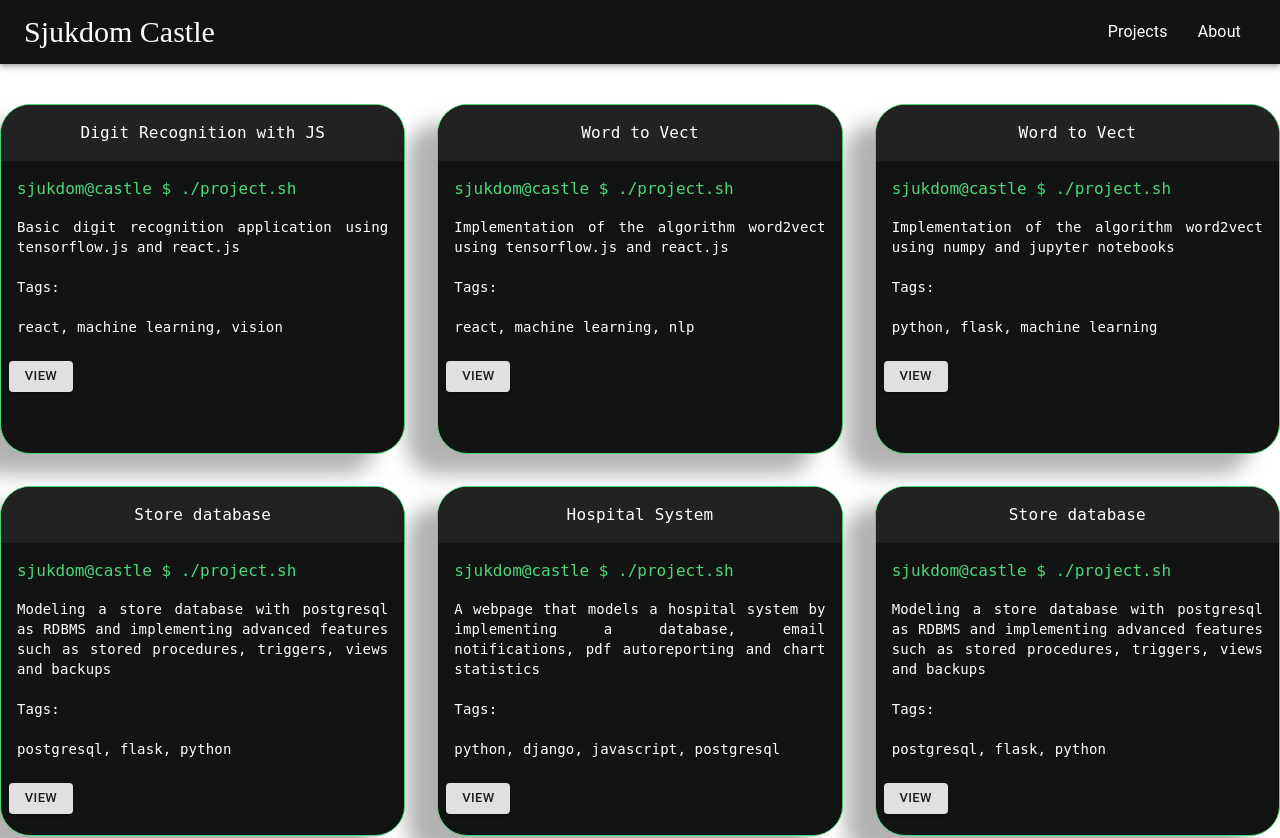
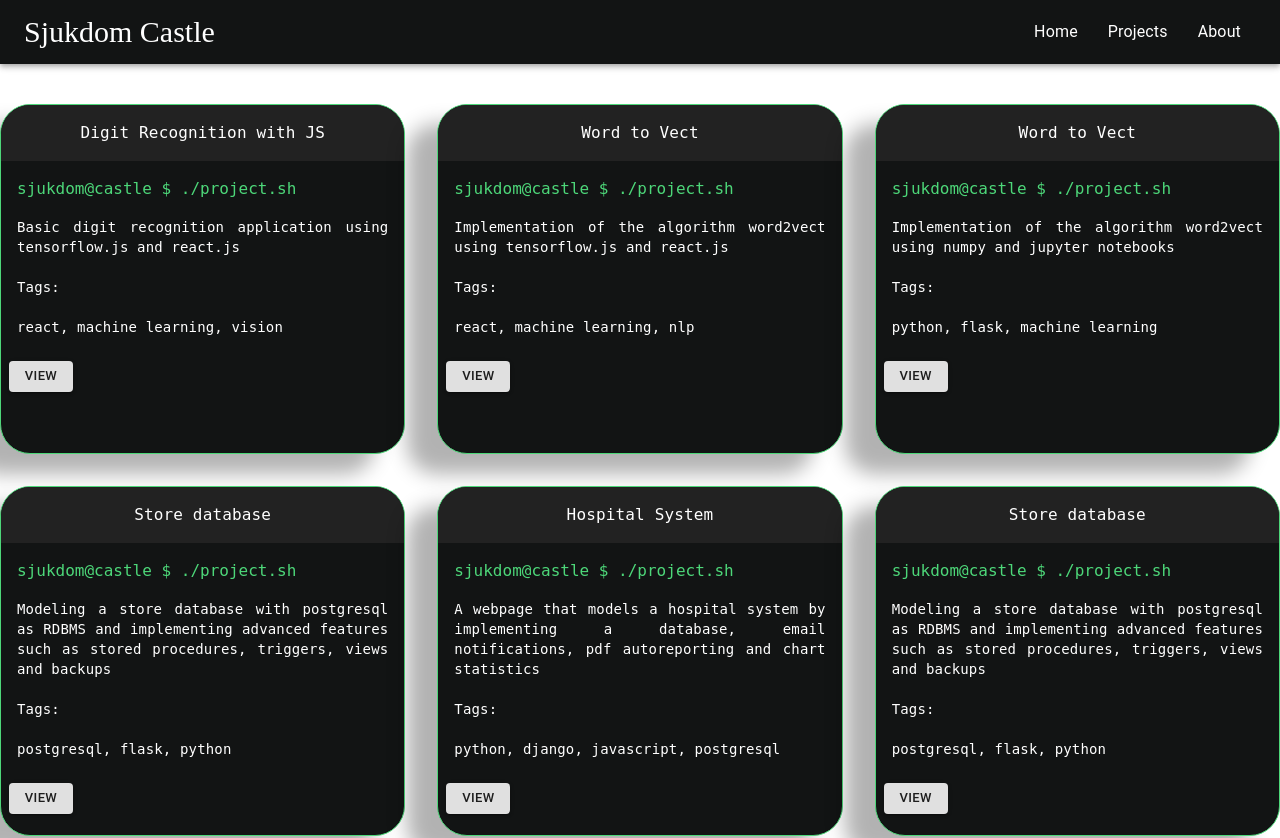
Before and after one commit to daniel-sjkdm/SjkdmIsland, a React (Create React App) app in the folder sjkdm_island/: page /projects in a window 1280 px wide. Shown: the top 838 px of the page. Built offline with nearby package versions, Linux system fonts and the light colour scheme.

Commit message:
Ordering the imports

```diff
--- a/sjkdm_island/src/components/Navigation.js
+++ b/sjkdm_island/src/components/Navigation.js
@@ -1,24 +1,10 @@
 import React from 'react';
-import {
-    Link
-} from 'react-router-dom';
-import {
-    AppBar,
-    Toolbar,
-    Typography,
-    IconButton
-} from '@material-ui/core';
-import {
-    MenuIcon
-} from '@material-ui/icons/Menu';
-import {
-    makeStyles
-} from '@material-ui/styles';
+import { Link } from 'react-router-dom';
+import { AppBar, Toolbar, Typography } from '@material-ui/core';
+import { makeStyles } from '@material-ui/styles';
 import '../assets/css/Navigation.css';
 
-
 const useStyles = makeStyles(theme => ({
-    // offset: theme.mixins.toolbar
     root: {
         marginBottom: "40px",
         backgroundColor: "#121414"
@@ -46,8 +32,12 @@ const Navigation = (props) => {
                         variant="h5"
                         className={classes.title}
                     > Sjukdom Castle </Typography>
-
                 <div style={{display: "flex"}}>
+                    <Link to="/">
+                        <Typography className={classes.link}>
+                            Home
+                        </Typography>
+                    </Link>
                     <Link to="/projects">
                         <Typography className={classes.link}>
                             Projects
```
